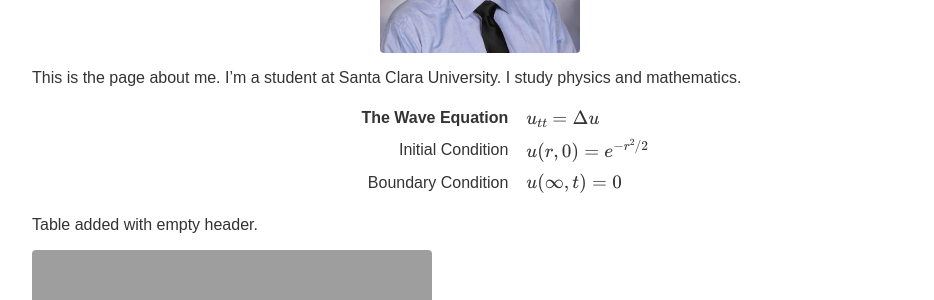
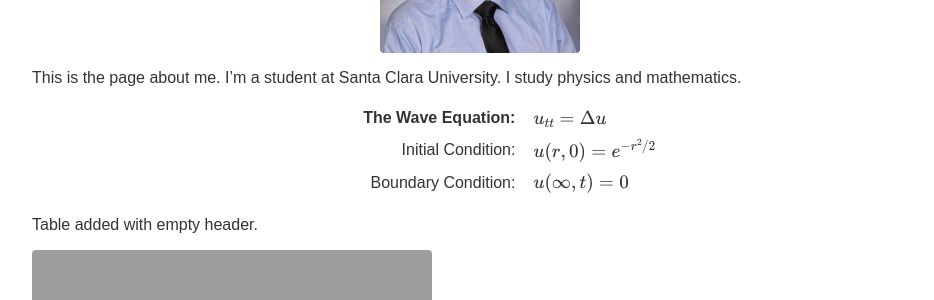
Before and after one commit to morgangillis/morgangillis.github.io, a Jekyll site: the page built from about.md, in a window 1280 px wide. Shown: the part 292-592 px from the top of the page, without its empty margins (160-1094 px from the left). Built offline with Jekyll 4.4.1, drawn with Linux system fonts in a browser that asks for light colours; some web fonts are replaced; formulas are drawn with MathJax 3.

Commit message:
Add colons to table elements

```diff
--- a/about.md
+++ b/about.md
@@ -8,10 +8,10 @@ permalink: /about/
 
 This is the page about me. I'm a student at Santa Clara University. I study physics and mathematics.
 
-|The Wave Equation | $u_{tt} = \Delta u$|
+|The Wave Equation: | $u_{tt} = \Delta u$|
 |---:|:---|
-|Initial Condition | $u(r,0) = e^{-r^2/2}$|
-|Boundary Condition | $u(\infty,t) = 0$|
+|Initial Condition: | $u(r,0) = e^{-r^2/2}$|
+|Boundary Condition: | $u(\infty,t) = 0$|
 
 Table added with empty header.
 
```
